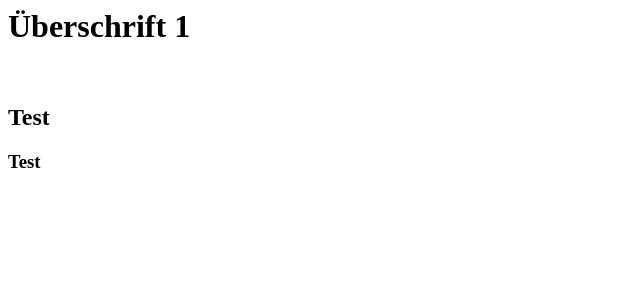
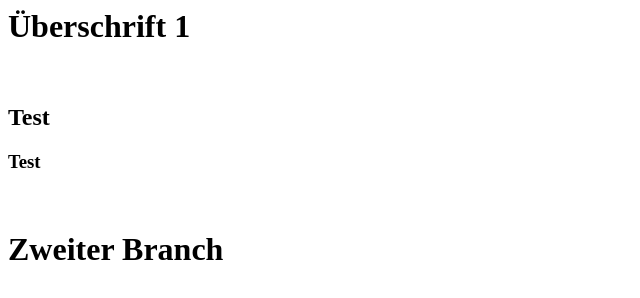
Before and after one commit to KevinPfoser/SS23Web1, a plain HTML site: page index.html in a window 1280 px wide. Shown: the whole page, without its empty margins (0-640 px from the left). Drawn offline with Linux system fonts and the light colour scheme.

Commit message:
Update index.html
Test

```diff
--- a/index.html
+++ b/index.html
@@ -10,5 +10,9 @@
   <h3>
     Test
   </h3>
+  </br>
+  <h1>
+    Zweiter Branch
+    </h1>
   </body>
 </html>
```
